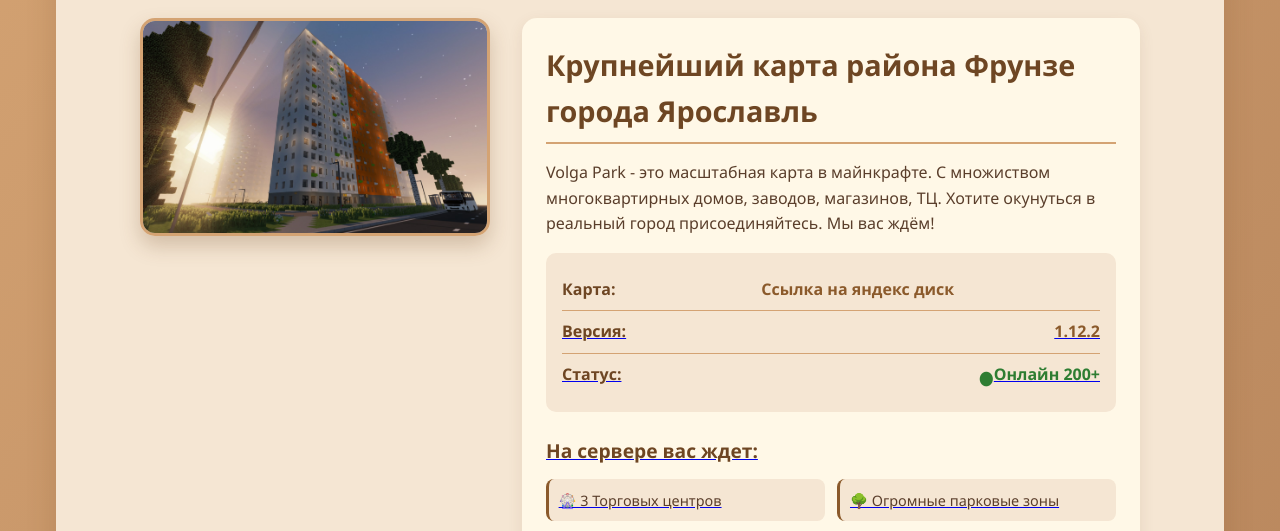
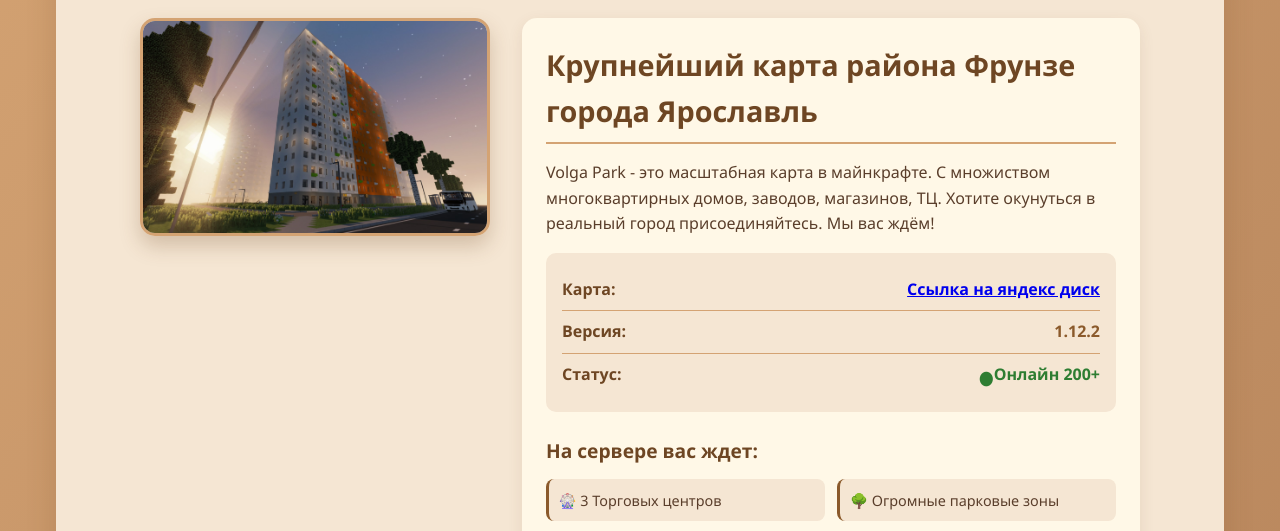
Before and after one commit to Yam3DLife/Volga-Park, a plain HTML site: page index.html in a window 1280 px wide. Shown: the part 241-772 px from the top of the page. Drawn offline with Linux system fonts and the light colour scheme.

Commit message:
Update index.html

```diff
--- a/index.html
+++ b/index.html
@@ -37,7 +37,7 @@
                     <div class="server-info">
                         <div class="info-item">
                             <span class="info-label">Карта:</span>
-                            <span class="info-value">Ссылка на яндекс диск <a href="https://vk.com/volgapark"</a></span>
+                            <span class="info-value"><a href="https://vk.com/volgapark">Ссылка на яндекс диск</a></span>
                         </div>
                         <div class="info-item">
                             <span class="info-label">Версия:</span>
```
